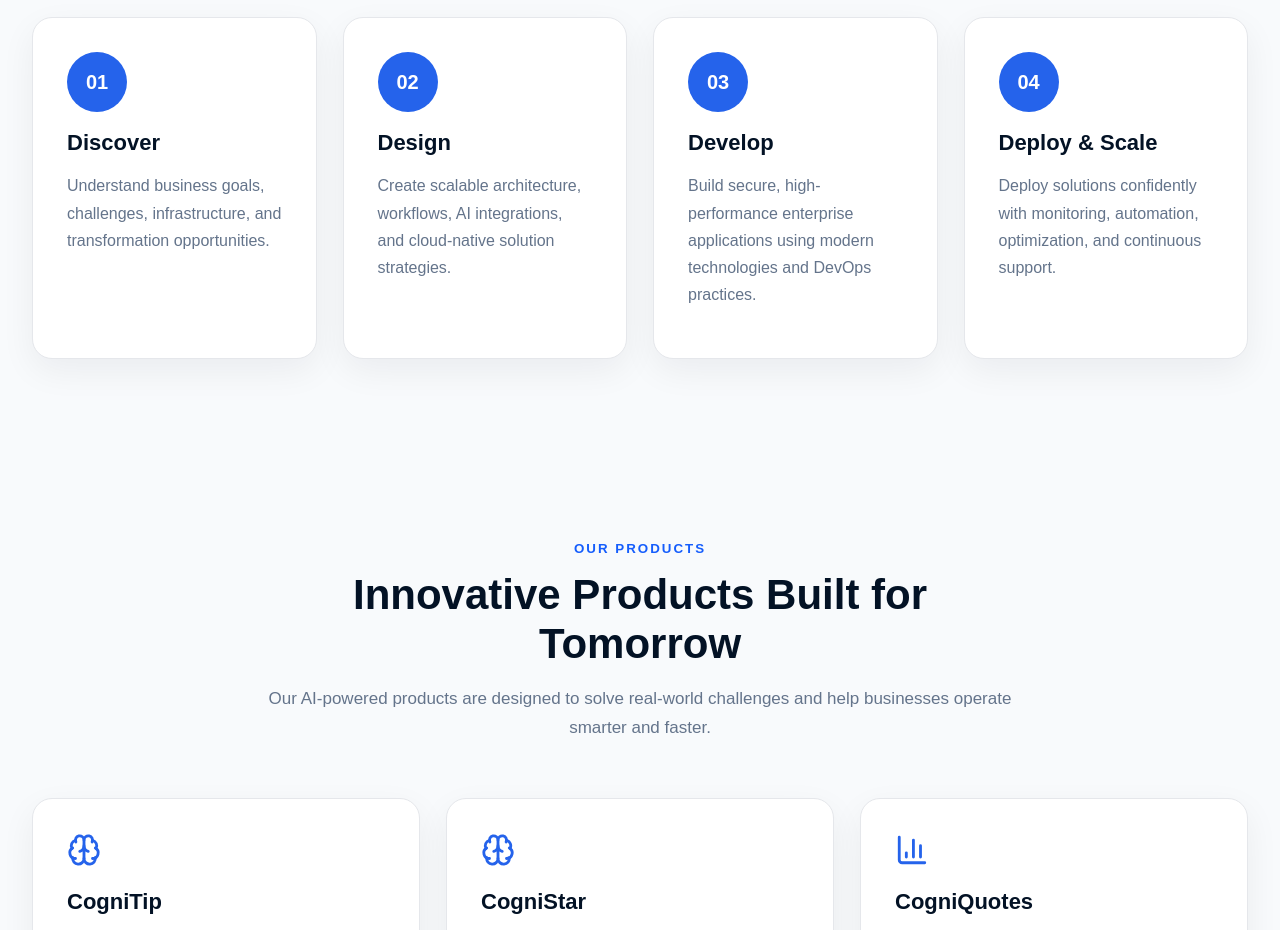
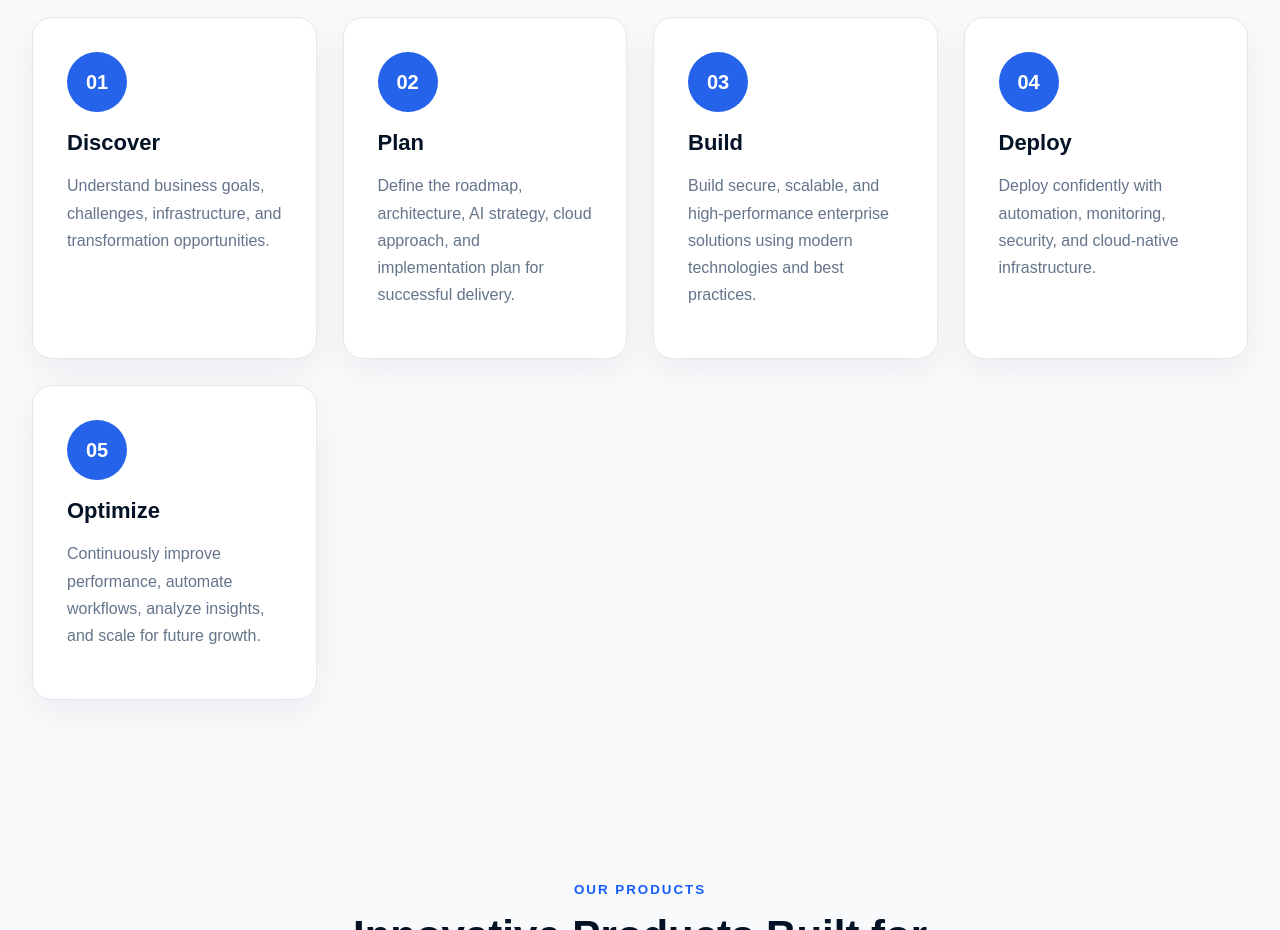
Before and after one commit to Muniganti005/jai-technologies, a Next.js app: page / in a window 1280 px wide. Shown: the part 5520-6450 px from the top of the page. Built offline with nearby package versions, Linux system fonts and the light colour scheme.

Commit message:
FIRST-FIX: upgrade process section

```diff
--- a/app/page.tsx
+++ b/app/page.tsx
@@ -380,30 +380,40 @@ export default function Home() {
 
             <div className="process-card">
               <span>02</span>
-              <h3>Design</h3>
+              <h3>Plan</h3>
               <p>
-                Create scalable architecture, workflows, AI integrations, and
-                cloud-native solution strategies.
+              Define the roadmap, architecture, AI strategy, cloud approach,
+  and implementation plan for successful delivery.
               </p>
             </div>
 
             <div className="process-card">
               <span>03</span>
-              <h3>Develop</h3>
+<h3>Build</h3>
               <p>
-                Build secure, high-performance enterprise applications using
-                modern technologies and DevOps practices.
+                Build secure, scalable, and high-performance enterprise
+  solutions using modern technologies and best practices.
               </p>
             </div>
 
             <div className="process-card">
               <span>04</span>
-              <h3>Deploy & Scale</h3>
+<h3>Deploy</h3>
               <p>
-                Deploy solutions confidently with monitoring, automation,
-                optimization, and continuous support.
+                Deploy confidently with automation, monitoring,
+  security, and cloud-native infrastructure.
               </p>
             </div>
+
+            <div className="process-card">
+  <span>05</span>
+  <h3>Optimize</h3>
+  <p>
+    Continuously improve performance, automate workflows,
+    analyze insights, and scale for future growth.
+  </p>
+</div>
+
           </div>
         </div>
       </section>
```
